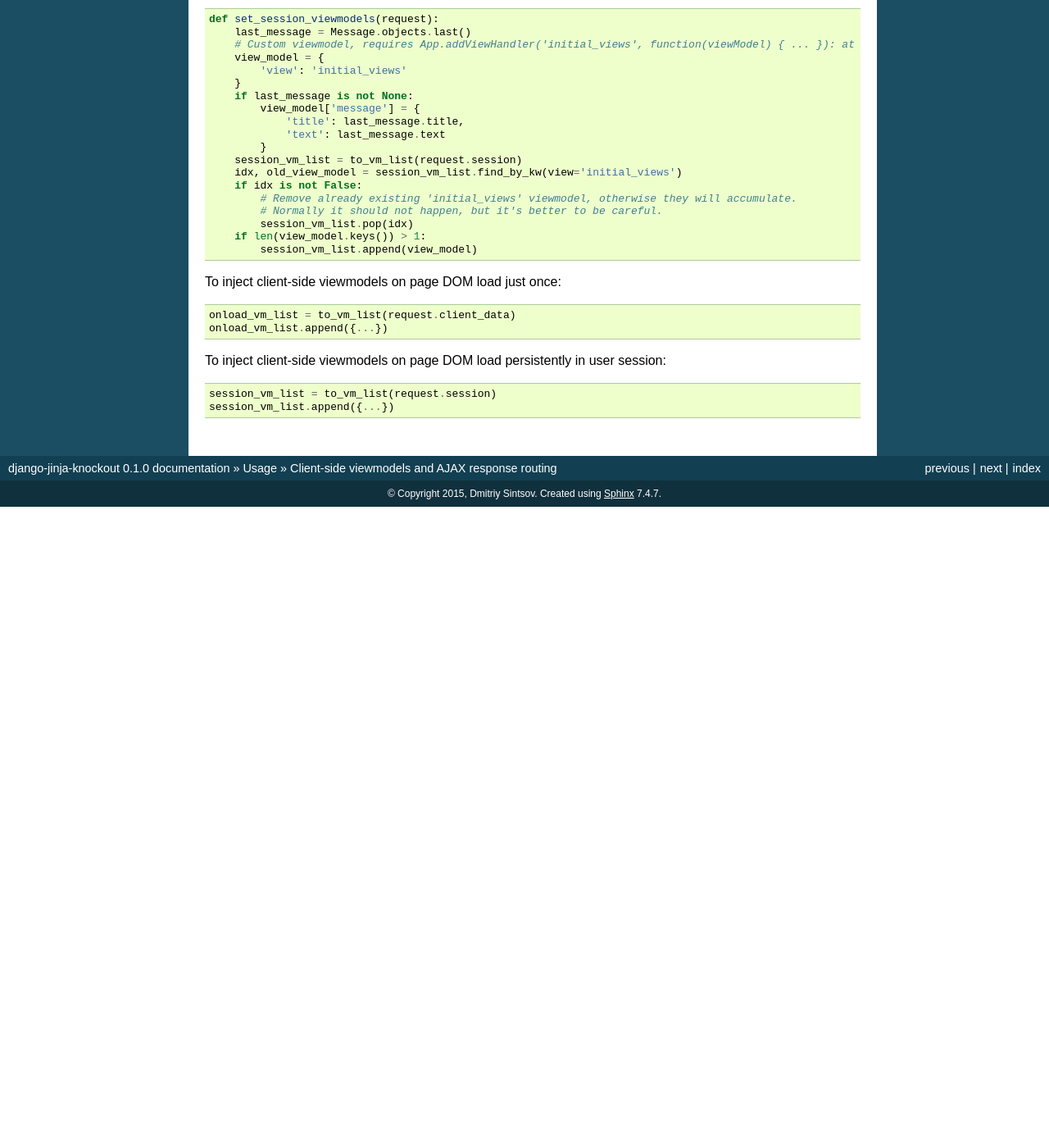
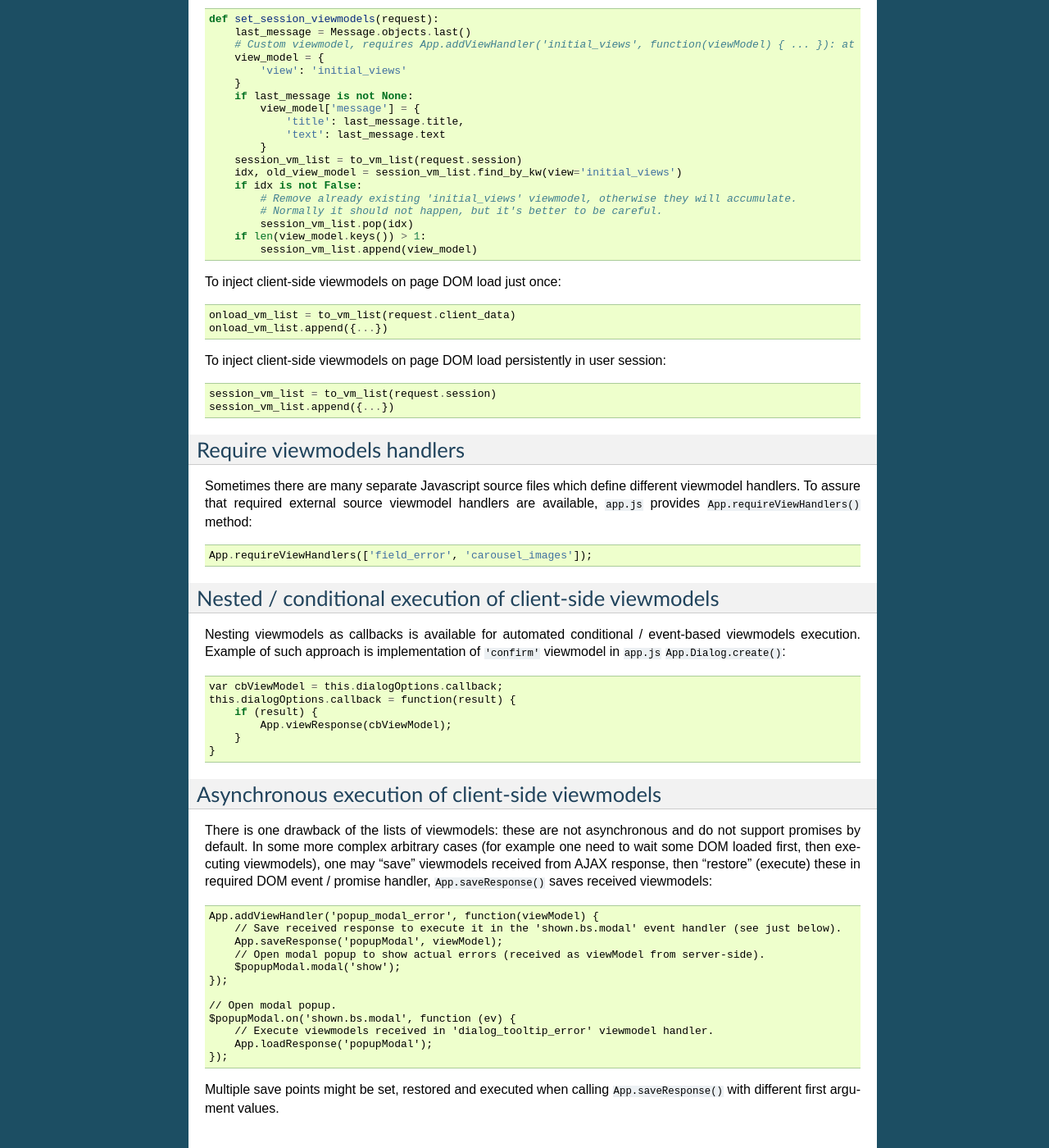
Before and after one commit to Dmitri-Sintsov/django-jinja-knockout, a Sphinx documentation site: the page built from docs/viewmodels.rst, in a window 1280 px wide and 1400 px high, scrolled down 6616 px. Shown: the whole window at 82% size. Built offline with Sphinx 7.4.7, drawn with Linux system fonts in a browser that asks for light colours; before the commit the page ends 7234 px from its top, so only the background shows below that; some of the changed text lies outside the part shown.

Commit message:
Viewmodels documentation in viewmodels.rst is mostly complete.

```diff
--- a/docs/viewmodels.rst
+++ b/docs/viewmodels.rst
@@ -388,3 +388,46 @@ To inject client-side viewmodels on page DOM load persistently in user session::
 
     session_vm_list = to_vm_list(request.session)
     session_vm_list.append({...})
+
+Require viewmodels handlers
+---------------------------
+Sometimes there are many separate Javascript source files which define different viewmodel handlers. To assure that
+required external source viewmodel handlers are available, ``app.js`` provides ``App.requireViewHandlers()`` method::
+
+    App.requireViewHandlers(['field_error', 'carousel_images']);
+
+Nested / conditional execution of client-side viewmodels
+--------------------------------------------------------
+Nesting viewmodels as callbacks is available for automated conditional / event-based viewmodels execution. Example of
+such approach is implementation of ``'confirm'`` viewmodel in ``app.js`` ``App.Dialog.create()``::
+
+    var cbViewModel = this.dialogOptions.callback;
+    this.dialogOptions.callback = function(result) {
+        if (result) {
+            App.viewResponse(cbViewModel);
+        }
+    }
+
+Asynchronous execution of client-side viewmodels
+------------------------------------------------
+
+There is one drawback of the lists of viewmodels: these are not asynchronous and do not support promises by default.
+In some more complex arbitrary cases (for example one need to wait some DOM loaded first, then executing viewmodels),
+one may "save" viewmodels received from AJAX response, then "restore" (execute) these in required DOM event / promise
+handler, ``App.saveResponse()`` saves received viewmodels::
+
+    App.addViewHandler('popup_modal_error', function(viewModel) {
+        // Save received response to execute it in the 'shown.bs.modal' event handler (see just below).
+        App.saveResponse('popupModal', viewModel);
+        // Open modal popup to show actual errors (received as viewModel from server-side).
+        $popupModal.modal('show');
+    });
+
+    // Open modal popup.
+    $popupModal.on('shown.bs.modal', function (ev) {
+        // Execute viewmodels received in 'dialog_tooltip_error' viewmodel handler.
+        App.loadResponse('popupModal');
+    });
+
+Multiple save points might be set, restored and executed when calling ``App.saveResponse()`` with different first
+argument values.
```
